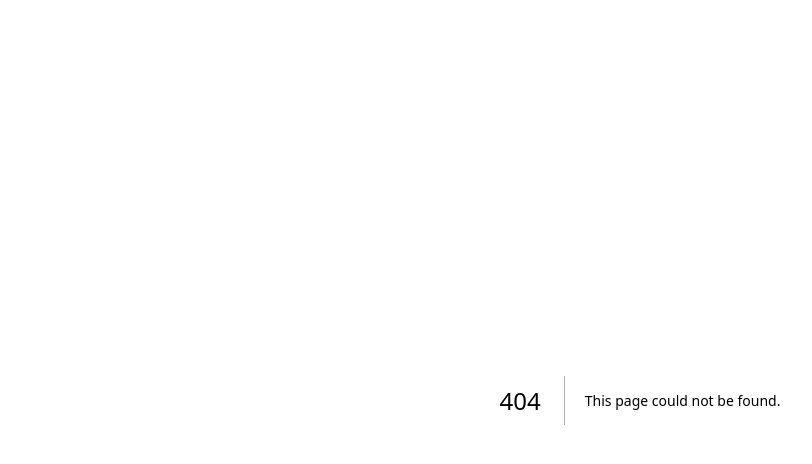
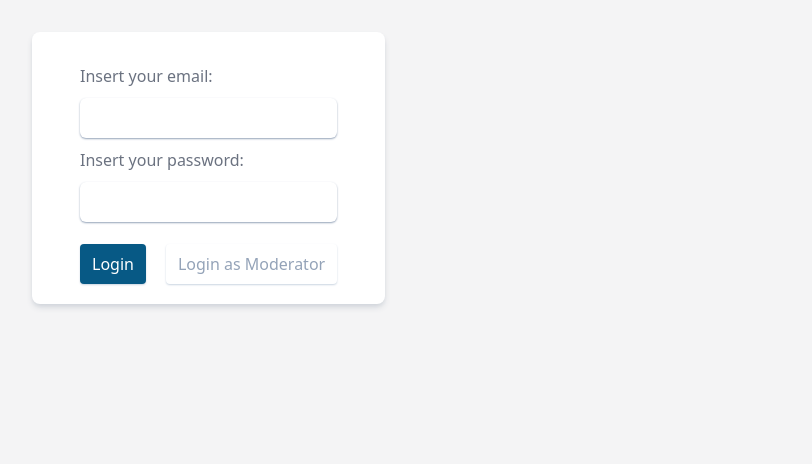
Before and after one commit to ariarru/Goose-Authorization, a Next.js app in the folder my-project/: page /login in a window 1280 px wide. Before the commit this address had no page. Shown: the top 464 px of the page, without its empty margins (0-812 px from the left). Built offline with nearby package versions, Linux system fonts and the light colour scheme.

Commit message:
added login
creata index, importata mappa e iniziato a creare il login form (che dovrebbe essere solo per admin)
TODO: centra il form

```diff
--- /dev/null
+++ b/my-project/app/components/Card.js
@@ -0,0 +1,6 @@
+export default function Card({ children,  add }) {
+    let classes = 'bg-white shadow-md shadow-gray-300 rounded-lg mb-5 p-4';
+    return (
+        <div className={`${classes} ${add}`}>{children}</  div>
+    )
+}
--- /dev/null
+++ b/my-project/app/components/Icon.js
@@ -0,0 +1,9 @@
+export default function Icon({classes, children}){
+
+    classes += " w-fit h-fit hover:cursor-pointer";
+    return(
+        <div className={classes}>
+            {children}
+        </div>
+    );
+}
--- a/my-project/app/components/MapContainer.js
+++ b/my-project/app/components/MapContainer.js
@@ -15,7 +15,7 @@ export default function MapContainer(){
     }, [mapObject]);
 
     return(
-        <div className="flex h-[100vh] gap-[2px] bg-white/70" >
+        <div className="flex h-[70vh] gap-[2px] bg-white/70 m-8" >
           <div className='relative w-[70vw] border border-transparent'>
             <MyMap setMap1Object={setMapObject}/>
           </div>
--- a/my-project/app/components/MyMap.js
+++ b/my-project/app/components/MyMap.js
@@ -18,8 +18,9 @@ const map1Container = useRef();
       ],
       view: new View({
         //Coordinate System: WGS 84 / Pseudo-Mercator-EPSG:3857
-        center: [1450175.243912, 5367775.979384], // Longitude, Latitude
-        zoom: 15
+        //https://epsg.io/map
+        center: [1263045.455384, 5542735.559814], // Longitude, Latitude
+        zoom: 14
       }),
     });
     map1.setTarget(map1Container.current);
--- /dev/null
+++ b/my-project/app/components/forms/Login-Form.js
@@ -0,0 +1,52 @@
+'use client';
+import { useState } from 'react';
+import Card from '../Card';
+
+export default function LoginForm(){
+    const [email, setEmail] = useState('');
+    const [password, setPassword] = useState('');
+
+    return(
+        <Card add="justify-self-center">
+            <form className='flex flex-col py-4 px-8 gap-2.5'>
+                <label htmlFor='email' className='text-gray-500'>
+                Insert your email:
+                </label>
+                <input
+                value={email}
+                type='text'
+                id='email'
+                onChange={e => setEmail(e.target.value)}
+                className='shadow-sm shadow-slate-400 rounded-md leading-8 p-1'
+                />
+
+                <label htmlFor='password' className='text-gray-500'>
+                Insert your password:
+                </label>
+                <input
+                value={password}
+                type='password'
+                id='pw'
+                onChange={e => setPassword(e.target.value)}
+                className='shadow-sm shadow-slate-400 rounded-md leading-8 p-1'
+                />
+                <div className='flex gap-2 justify-center'>
+                <button
+                    type='button'
+                    onClick={null}//{handleLogin}
+                    className='shadow-sm shadow-slate-300 bg-sky-800 w-fit p-2 px-3 mt-3 -mb-3 mr-3 rounded text-white self-center'
+                >
+                    Login
+                </button>
+                <button
+                    type='button'
+                    onClick={null}//{handleLoginModerator}
+                    className='shadow-sm shadow-slate-300 w-fit p-2 px-3 mt-3 -mb-3 text-slate-400 rounded self-center'
+                >
+                    Login as Moderator
+                </button>
+                </div>
+            </form>
+        </Card>
+    );
+}
--- a/my-project/app/globals.css
+++ b/my-project/app/globals.css
@@ -1,111 +1,3 @@
 @tailwind base;
 @tailwind components;
 @tailwind utilities;
-
-:root {
-  --max-width: 1100px;
-  --border-radius: 12px;
-  --font-mono: ui-monospace, Menlo, Monaco, "Cascadia Mono", "Segoe UI Mono",
-    "Roboto Mono", "Oxygen Mono", "Ubuntu Monospace", "Source Code Pro",
-    "Fira Mono", "Droid Sans Mono", "Courier New", monospace;
-
-  --foreground-rgb: 0, 0, 0;
-  --background-start-rgb: 214, 219, 220;
-  --background-end-rgb: 255, 255, 255;
-
-  --primary-glow: conic-gradient(
-    from 180deg at 50% 50%,
-    #16abff33 0deg,
-    #0885ff33 55deg,
-    #54d6ff33 120deg,
-    #0071ff33 160deg,
-    transparent 360deg
-  );
-  --secondary-glow: radial-gradient(
-    rgba(255, 255, 255, 1),
-    rgba(255, 255, 255, 0)
-  );
-
-  --tile-start-rgb: 239, 245, 249;
-  --tile-end-rgb: 228, 232, 233;
-  --tile-border: conic-gradient(
-    #00000080,
-    #00000040,
-    #00000030,
-    #00000020,
-    #00000010,
-    #00000010,
-    #00000080
-  );
-
-  --callout-rgb: 238, 240, 241;
-  --callout-border-rgb: 172, 175, 176;
-  --card-rgb: 180, 185, 188;
-  --card-border-rgb: 131, 134, 135;
-}
-
-@media (prefers-color-scheme: dark) {
-  :root {
-    --foreground-rgb: 255, 255, 255;
-    --background-start-rgb: 0, 0, 0;
-    --background-end-rgb: 0, 0, 0;
-
-    --primary-glow: radial-gradient(rgba(1, 65, 255, 0.4), rgba(1, 65, 255, 0));
-    --secondary-glow: linear-gradient(
-      to bottom right,
-      rgba(1, 65, 255, 0),
-      rgba(1, 65, 255, 0),
-      rgba(1, 65, 255, 0.3)
-    );
-
-    --tile-start-rgb: 2, 13, 46;
-    --tile-end-rgb: 2, 5, 19;
-    --tile-border: conic-gradient(
-      #ffffff80,
-      #ffffff40,
-      #ffffff30,
-      #ffffff20,
-      #ffffff10,
-      #ffffff10,
-      #ffffff80
-    );
-
-    --callout-rgb: 20, 20, 20;
-    --callout-border-rgb: 108, 108, 108;
-    --card-rgb: 100, 100, 100;
-    --card-border-rgb: 200, 200, 200;
-  }
-}
-
-* {
-  box-sizing: border-box;
-  padding: 0;
-  margin: 0;
-}
-
-html,
-body {
-  max-width: 100vw;
-  overflow-x: hidden;
-}
-
-body {
-  color: rgb(var(--foreground-rgb));
-  background: linear-gradient(
-      to bottom,
-      transparent,
-      rgb(var(--background-end-rgb))
-    )
-    rgb(var(--background-start-rgb));
-}
-
-a {
-  color: inherit;
-  text-decoration: none;
-}
-
-@media (prefers-color-scheme: dark) {
-  html {
-    color-scheme: dark;
-  }
-}
--- a/my-project/app/layout.tsx
+++ b/my-project/app/layout.tsx
@@ -1,12 +1,10 @@
 import type { Metadata } from "next";
-import { Inter } from "next/font/google";
 import "./globals.css";
 
-const inter = Inter({ subsets: ["latin"] });
 
 export const metadata: Metadata = {
-  title: "Create Next App",
-  description: "Generated by create next app",
+  title: "Goose Authorization",
+  description: "Security Sistem Context Aware for companies",
 };
 
 export default function RootLayout({
@@ -16,7 +14,7 @@ export default function RootLayout({
 }>) {
   return (
     <html lang="en">
-      <body className={inter.className}>{children}</body>
+      <body className='bg-zinc-100 text-slate-800'>{children}</body>
     </html>
   );
 }
--- /dev/null
+++ b/my-project/app/login/page.jsx
@@ -0,0 +1,11 @@
+import LoginForm from '../components/forms/Login-Form';
+
+export default function LoginPage(){
+    //questo teoricamente è solo per gli amministratori
+    return(
+        <main className='w-full p-8 flex vertical center items-center justify-items-center'>
+            <LoginForm></LoginForm>
+        </main>
+    );
+
+}
--- a/my-project/app/page.module.css
+++ b/my-project/app/page.module.css
@@ -3,7 +3,6 @@
   flex-direction: column;
   justify-content: space-between;
   align-items: center;
-  padding: 6rem;
   min-height: 100vh;
 }
 
--- a/my-project/app/page.tsx
+++ b/my-project/app/page.tsx
@@ -1,13 +1,29 @@
+import Link from "next/link";
+import Icon from "./components/Icon";
 import MapContainer from "./components/MapContainer";
 import styles from "./page.module.css";
 
 export default function Home() {
 
-
   return (
     <main className={styles.main}>
-      <h1>Welcome to Goose Authorization</h1>
-      <MapContainer />
+      <header className="p-4 flex horizontal justify-items-end place-items-end w-full">
+        <Icon classes="float-right absolute right-4 top-4">
+          <Link href="/login">
+              <svg xmlns="http://www.w3.org/2000/svg" width="2.5em" height="2.5em" viewBox="0 0 24 24"><g fill="none" fillRule="evenodd">
+              <path d="M24 0v24H0V0zM12.594 23.258l-.012.002l-.071.035l-.02.004l-.014-.004l-.071-.036q-.016-.004-.024.006l-.004.01l-.017.428l.005.02l.01.013l.104.074l.015.004l.012-.004l.104-.074l.012-.016l.004-.017l-.017-.427q-.004-.016-.016-.018m.264-.113l-.014.002l-.184.093l-.01.01l-.003.011l.018.43l.005.012l.008.008l.201.092q.019.005.029-.008l.004-.014l-.034-.614q-.005-.018-.02-.022m-.715.002a.02.02 0 0 0-.027.006l-.006.014l-.034.614q.001.018.017.024l.015-.002l.201-.093l.01-.008l.003-.011l.018-.43l-.003-.012l-.01-.01z"/>
+              <path fill="#1b263b" d="M12 2C6.477 2 2 6.477 2 12s4.477 10 10 10s10-4.477 10-10S17.523 2 12 2M8.5 9.5a3.5 3.5 0 1 1 7 0a3.5 3.5 0 0 1-7 0m9.758 7.484A7.99 7.99 0 0 1 12 20a7.99 7.99 0 0 1-6.258-3.016C7.363 15.821 9.575 15 12 15s4.637.821 6.258 1.984"/>
+              </g>
+            </svg>
+          </Link>
+        </Icon>
+      </header>
+      <section>
+        <h1 className="text-4xl text-center">Welcome to Goose Authorization</h1>
+        <p className="text-center">Please <Link href="/login" className="text-sky-500">log in</Link> to use the platform...</p>
+        <MapContainer />
+      </section>
+
     </main>
   );
 }
--- a/my-project/package.json
+++ b/my-project/package.json
@@ -25,5 +25,6 @@
     "postcss": "^8.4.41",
     "tailwindcss": "^3.4.10",
     "typescript": "^5"
+
   }
 }
```
